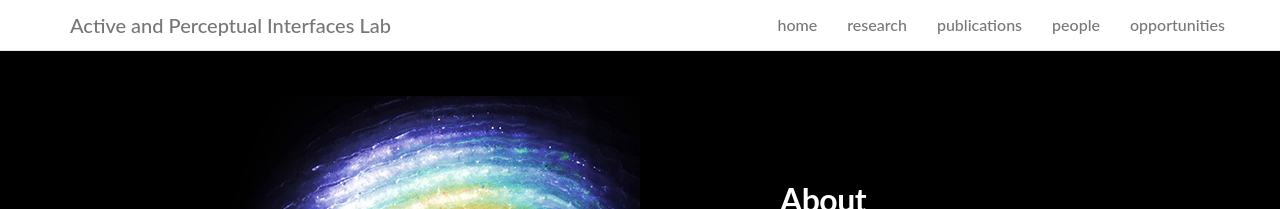
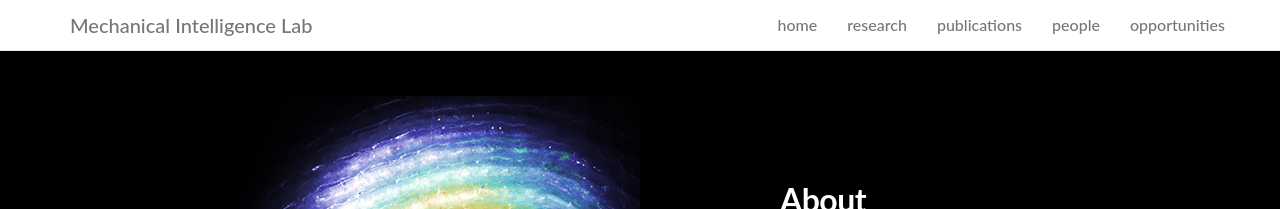
Before and after one commit to mwiertlewski/mwiertlewski.github.io, a Jekyll site: the page built from index.html, in a window 1280 px wide. Shown: the top 209 px of the page. Built offline with Jekyll 4.4.1, drawn with Linux system fonts in a browser that asks for light colours; nearby versions of some CDN libraries; a style sheet for code colours, icons or effects is not loaded.

Commit message:
Updated the name of the lab

```diff
--- a/_config.yml
+++ b/_config.yml
@@ -3,7 +3,7 @@
 # # # # # # # # # # # # # #
 
 # Basic
-name:               "Active and Perceptual Interfaces Lab"
+name:               "Mechanical Intelligence Lab"
 title:              "Michael Wiertlewski"
 description: >- # this means to ignore newlines until "baseurl:"
   Everyday we touch a multitude of surfaces around us.
```
Also changed, not shown: README.md.
